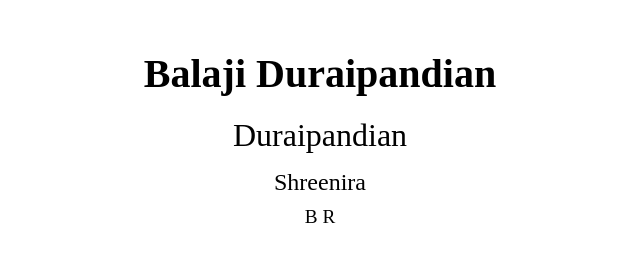
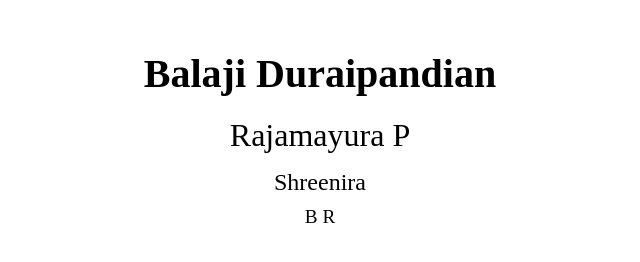
Before and after one commit to BalajiDuraipandianKyndryl/SampleRepo, a plain HTML site: page index.html in a window 1280 px wide. Shown: the whole page, without its empty margins (320-960 px from the left). Drawn offline with Linux system fonts and the light colour scheme.

Commit message:
Fix: Updated the tree

```diff
--- a/index.html
+++ b/index.html
@@ -17,7 +17,7 @@
 <body>
     <div class="name-tree">
         <div class="level-1">Balaji Duraipandian</div>
-        <div class="level-2">Duraipandian</div>
+        <div class="level-2">Rajamayura P</div>
         <div class="level-3">Shreenira</div>
         <div class="level-4">B R</div>
     </div>
```
